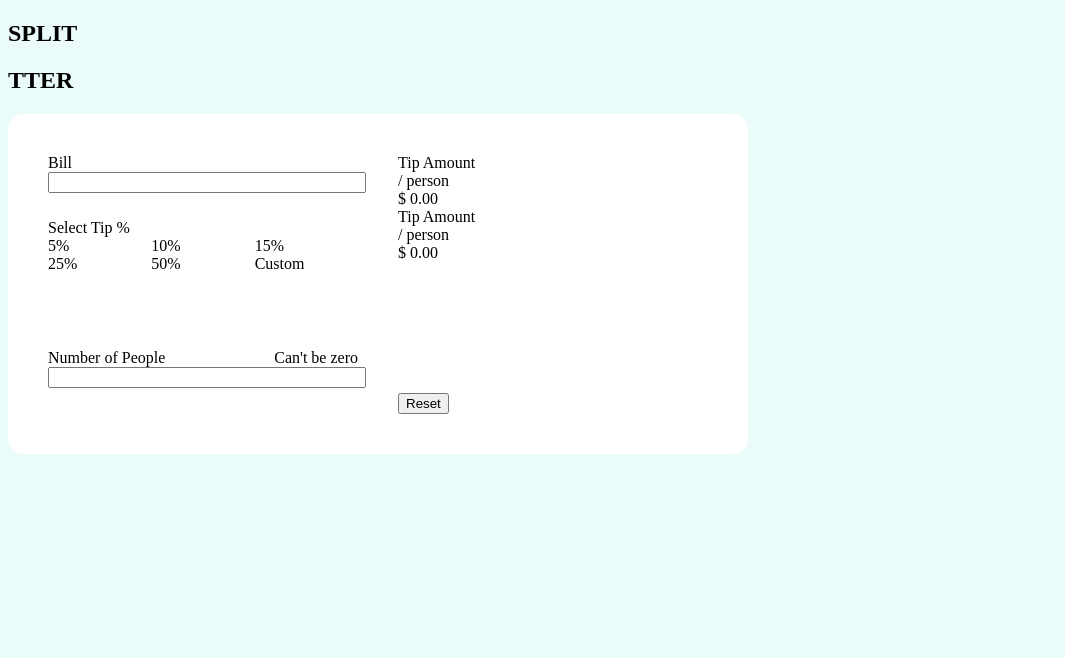
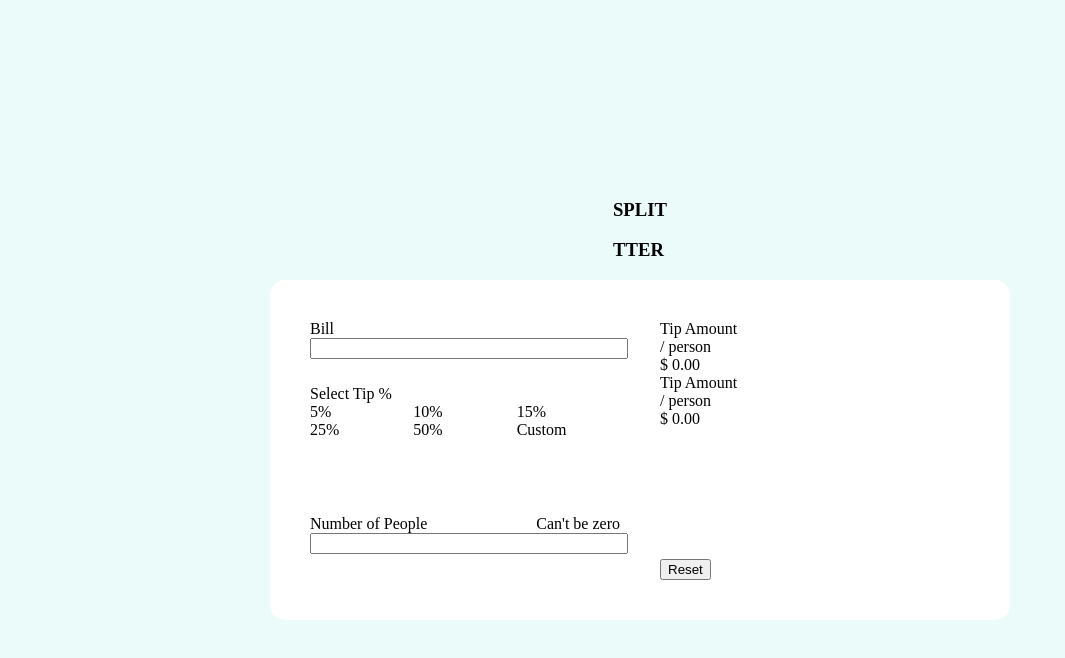
Before and after one commit to mchtugr/tip-calculator, a Vue app: page / in a window 1280 px wide. Shown: the top 658 px of the page, without its empty margins (0-1065 px from the left). Built offline with nearby package versions, Linux system fonts and the light colour scheme.

Commit message:
update: app component css

```diff
--- a/src/App.vue
+++ b/src/App.vue
@@ -1,7 +1,9 @@
 <template>
   <div id="app">
-    <h2>SPLIT</h2>
-    <h2>TTER</h2>
+    <div>
+      <h3>SPLIT</h3>
+      <h3>TTER</h3>
+    </div>
     <card />
   </div>
 </template>
@@ -16,4 +18,13 @@ export default {
 }
 </script>
 
-<style></style>
+<style>
+#app {
+  display: flex;
+  flex-direction: column;
+  width: 100vw;
+  height: 100vh;
+  justify-content: center;
+  align-items: center;
+}
+</style>
--- a/src/assets/css/main.css
+++ b/src/assets/css/main.css
@@ -1,3 +1,4 @@
 body {
   background-color: hsl(172, 67%, 95%);
+  margin: 0;
 }
```
